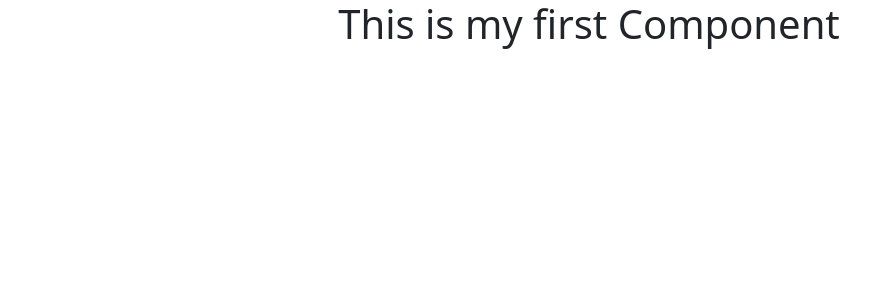
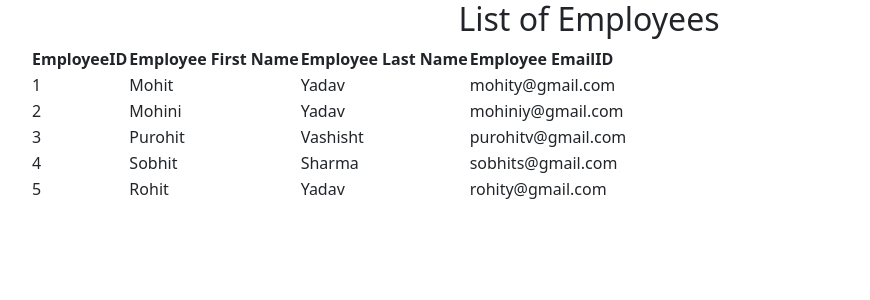
Before and after one commit to letmetnl/ems-frontend, a React (Vite) app: page / in a window 1280 px wide. Shown: the top 300 px of the page, without its empty margins (51-921 px from the left). Built offline with nearby package versions, Linux system fonts and the light colour scheme.

Commit message:
added dummy list employee data and rendered functional component on UI

```diff
--- a/src/App.jsx
+++ b/src/App.jsx
@@ -1,10 +1,9 @@
 import "./App.css";
-import FirstComponent from "./firstComponent";
-
+import ListEmployeeComponent from "./ListEmployeeComponenet";
 function App() {
   return (
     <>
-      <FirstComponent />
+      <ListEmployeeComponent />
     </>
   );
 }
--- /dev/null
+++ b/src/ListEmployeeComponenet.jsx
@@ -0,0 +1,62 @@
+const ListEmployeeComponent = () => {
+  const employees = [
+    {
+      id: 1,
+      firstName: "Mohit",
+      lastName: "Yadav",
+      email: "mohity@gmail.com",
+    },
+    {
+      id: 2,
+      firstName: "Mohini",
+      lastName: "Yadav",
+      email: "mohiniy@gmail.com",
+    },
+    {
+      id: 3,
+      firstName: "Purohit",
+      lastName: "Vashisht",
+      email: "purohitv@gmail.com",
+    },
+    {
+      id: 4,
+      firstName: "Sobhit",
+      lastName: "Sharma",
+      email: "sobhits@gmail.com",
+    },
+    {
+      id: 5,
+      firstName: "Rohit",
+      lastName: "Yadav",
+      email: "rohity@gmail.com",
+    },
+  ];
+
+  return (
+    <div className="container">
+      <h2 className="text-center"> List of Employees </h2>
+      <table>
+        <thead>
+          <tr>
+            <th>EmployeeID</th>
+            <th>Employee First Name</th>
+            <th>Employee Last Name</th>
+            <th>Employee EmailID</th>
+          </tr>
+        </thead>
+        <tbody>
+          {employees.map((employee) => (
+            <tr key={employee.id}>
+              <td>{employee.id}</td>
+              <td>{employee.firstName}</td>
+              <td>{employee.lastName}</td>
+              <td>{employee.email}</td>
+            </tr>
+          ))}
+        </tbody>
+      </table>
+    </div>
+  );
+};
+
+export default ListEmployeeComponent;
```
